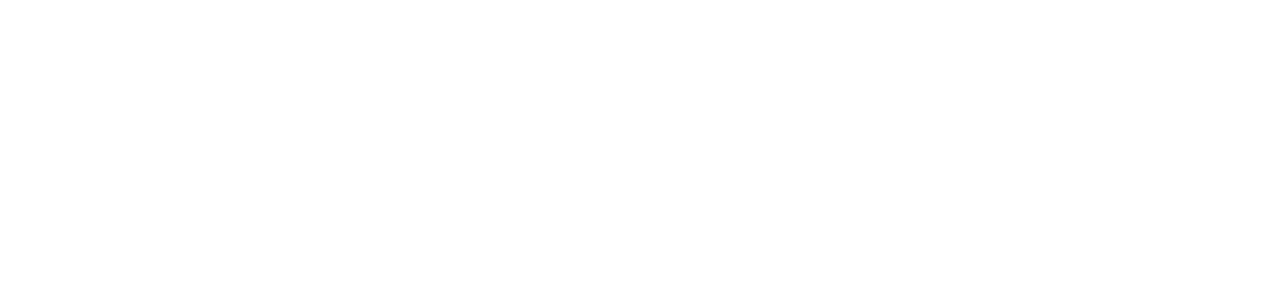
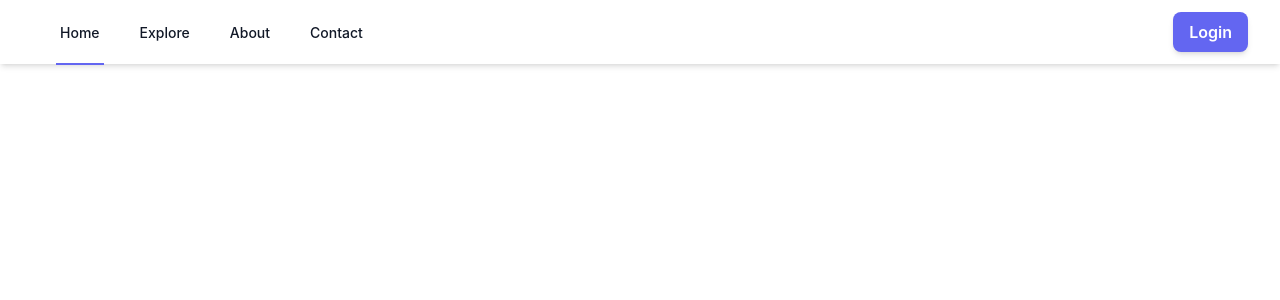
Before and after one commit to ArianXh/skill-sharing-platform, a React (Create React App) app in the folder skill-sharing-frontend/: page /about in a window 1280 px wide. Before the commit this address had no page. Shown: the top 300 px of the page. Built offline with nearby package versions, Linux system fonts and the light colour scheme.

Commit message:
Added the pages About, Contact, Explore with btemplate nav and added the routes for each page

```diff
--- a/skill-sharing-frontend/src/App.js
+++ b/skill-sharing-frontend/src/App.js
@@ -7,17 +7,23 @@
 import UserDashboard from './pages/UserDashboard';
 import './index.css';
 import EditProfile from './components/EditUserProfile';
+import Explore from './pages/Explore';
+import About from './pages/About';
+import Contact from './pages/Contact';
 
 function App() {
   return (
     <Router>
       <Routes>
-        <Route path="/" element={<HomePage />} />
+        <Route path="/" element={< HomePage />} />
         <Route path='/profile' element={< UserProfilePage /> } />
         <Route path='/edit-profile' element={< EditProfile /> } />
         <Route path='/signup' element={< SignUpForm />} />
         <Route path='/login' element={< LoginForm />} />
         <Route path='/dashboard' element={< UserDashboard />} />
+        <Route path='/explore' element={< Explore /> } />
+        <Route path='/about' element={< About /> } />
+        <Route path='/contact' element={< Contact /> } />
       </Routes>
     </Router>
   );
--- /dev/null
+++ b/skill-sharing-frontend/src/pages/About.js
@@ -0,0 +1,43 @@
+import React from 'react'
+
+const About = () => {
+  return (
+    <div className="min-h-screen flex flex-col">
+      {/* Navigation Bar */}
+      <nav className="bg-white shadow-md">
+              <div className="max-w-7xl mx-auto px-4 sm:px-6 lg:px-8">
+                <div className="flex justify-between h-16">
+                  <div className="flex">
+                    <div className="flex-shrink-0">
+                    </div>
+                    <div className="hidden sm:-my-px sm:ml-6 sm:flex sm:space-x-8">
+                      <a href="/" className="text-gray-900 inline-flex items-center px-1 pt-1 border-b-2 border-indigo-500 text-sm font-medium">
+                        Home
+                      </a>
+                      <a href="/explore" className="text-gray-900 inline-flex items-center px-1 pt-1 border-b-2 border-transparent text-sm font-medium">
+                        Explore
+                      </a>
+                      <a href="/about" className="text-gray-900 inline-flex items-center px-1 pt-1 border-b-2 border-transparent text-sm font-medium">
+                        About
+                      </a>
+                      <a href="/contact" className="text-gray-900 inline-flex items-center px-1 pt-1 border-b-2 border-transparent text-sm font-medium">
+                        Contact
+                      </a>
+                    </div>
+                  </div>
+                  <a href="/login" className="hidden sm:ml-6 sm:flex sm:items-center">
+                    <button
+                    type="button"
+                    className="px-4 py-2 bg-indigo-500 text-white font-semibold rounded-lg shadow-md hover:bg-indigo-400 focus:outline-none"
+                    >
+                    Login
+                    </button>
+                  </a>
+                </div>
+              </div>
+            </nav>
+    </div>
+  )
+}
+
+export default About
--- /dev/null
+++ b/skill-sharing-frontend/src/pages/Contact.js
@@ -0,0 +1,43 @@
+import React from 'react'
+
+const Contact = () => {
+  return (
+    <div className="min-h-screen flex flex-col">
+      {/* Navigation Bar */}
+      <nav className="bg-white shadow-md">
+              <div className="max-w-7xl mx-auto px-4 sm:px-6 lg:px-8">
+                <div className="flex justify-between h-16">
+                  <div className="flex">
+                    <div className="flex-shrink-0">
+                    </div>
+                    <div className="hidden sm:-my-px sm:ml-6 sm:flex sm:space-x-8">
+                      <a href="/" className="text-gray-900 inline-flex items-center px-1 pt-1 border-b-2 border-indigo-500 text-sm font-medium">
+                        Home
+                      </a>
+                      <a href="/explore" className="text-gray-900 inline-flex items-center px-1 pt-1 border-b-2 border-transparent text-sm font-medium">
+                        Explore
+                      </a>
+                      <a href="/about" className="text-gray-900 inline-flex items-center px-1 pt-1 border-b-2 border-transparent text-sm font-medium">
+                        About
+                      </a>
+                      <a href="/contact" className="text-gray-900 inline-flex items-center px-1 pt-1 border-b-2 border-transparent text-sm font-medium">
+                        Contact
+                      </a>
+                    </div>
+                  </div>
+                  <a href="/login" className="hidden sm:ml-6 sm:flex sm:items-center">
+                    <button
+                    type="button"
+                    className="px-4 py-2 bg-indigo-500 text-white font-semibold rounded-lg shadow-md hover:bg-indigo-400 focus:outline-none"
+                    >
+                    Login
+                    </button>
+                  </a>
+                </div>
+              </div>
+            </nav>
+    </div>
+  )
+}
+
+export default Contact
--- /dev/null
+++ b/skill-sharing-frontend/src/pages/Explore.js
@@ -0,0 +1,43 @@
+import React from 'react'
+
+const Explore = () => {
+  return (
+    <div className="min-h-screen flex flex-col">
+      {/* Navigation Bar */}
+      <nav className="bg-white shadow-md">
+              <div className="max-w-7xl mx-auto px-4 sm:px-6 lg:px-8">
+                <div className="flex justify-between h-16">
+                  <div className="flex">
+                    <div className="flex-shrink-0">
+                    </div>
+                    <div className="hidden sm:-my-px sm:ml-6 sm:flex sm:space-x-8">
+                      <a href="/" className="text-gray-900 inline-flex items-center px-1 pt-1 border-b-2 border-indigo-500 text-sm font-medium">
+                        Home
+                      </a>
+                      <a href="/explore" className="text-gray-900 inline-flex items-center px-1 pt-1 border-b-2 border-transparent text-sm font-medium">
+                        Explore
+                      </a>
+                      <a href="/about" className="text-gray-900 inline-flex items-center px-1 pt-1 border-b-2 border-transparent text-sm font-medium">
+                        About
+                      </a>
+                      <a href="/contact" className="text-gray-900 inline-flex items-center px-1 pt-1 border-b-2 border-transparent text-sm font-medium">
+                        Contact
+                      </a>
+                    </div>
+                  </div>
+                  <a href="/login" className="hidden sm:ml-6 sm:flex sm:items-center">
+                    <button
+                    type="button"
+                    className="px-4 py-2 bg-indigo-500 text-white font-semibold rounded-lg shadow-md hover:bg-indigo-400 focus:outline-none"
+                    >
+                    Login
+                    </button>
+                  </a>
+                </div>
+              </div>
+            </nav>
+    </div>
+  )
+}
+
+export default Explore
--- a/skill-sharing-frontend/src/pages/HomePage.js
+++ b/skill-sharing-frontend/src/pages/HomePage.js
@@ -10,17 +10,15 @@
                 <div className="flex justify-between h-16">
                   <div className="flex">
                     <div className="flex-shrink-0">
-
-
                     </div>
                     <div className="hidden sm:-my-px sm:ml-6 sm:flex sm:space-x-8">
-                      <a href="#" className="text-gray-900 inline-flex items-center px-1 pt-1 border-b-2 border-indigo-500 text-sm font-medium">
+                      <a href="/" className="text-gray-900 inline-flex items-center px-1 pt-1 border-b-2 border-indigo-500 text-sm font-medium">
                         Home
                       </a>
-                      <a href="#" className="text-gray-900 inline-flex items-center px-1 pt-1 border-b-2 border-transparent text-sm font-medium">
+                      <a href="/explore" className="text-gray-900 inline-flex items-center px-1 pt-1 border-b-2 border-transparent text-sm font-medium">
                         Explore
                       </a>
-                      <a href="#" className="text-gray-900 inline-flex items-center px-1 pt-1 border-b-2 border-transparent text-sm font-medium">
+                      <a href="/about" className="text-gray-900 inline-flex items-center px-1 pt-1 border-b-2 border-transparent text-sm font-medium">
                         About
                       </a>
                       <a href="#" className="text-gray-900 inline-flex items-center px-1 pt-1 border-b-2 border-transparent text-sm font-medium">
--- a/skill-sharing-frontend/src/pages/UserProfilePage.js
+++ b/skill-sharing-frontend/src/pages/UserProfilePage.js
@@ -36,6 +36,41 @@
 
 
   return (
+
+    <div className="min-h-screen flex flex-col">
+      {/* Navigation Bar */}
+      <nav className="bg-white shadow-md">
+              <div className="max-w-7xl mx-auto px-4 sm:px-6 lg:px-8">
+                <div className="flex justify-between h-16">
+                  <div className="flex">
+                    <div className="flex-shrink-0">
+                    </div>
+                    <div className="hidden sm:-my-px sm:ml-6 sm:flex sm:space-x-8">
+                      <a href="/" className="text-gray-900 inline-flex items-center px-1 pt-1 border-b-2 border-indigo-500 text-sm font-medium">
+                        Home
+                      </a>
+                      <a href="/explore" className="text-gray-900 inline-flex items-center px-1 pt-1 border-b-2 border-transparent text-sm font-medium">
+                        Explore
+                      </a>
+                      <a href="/about" className="text-gray-900 inline-flex items-center px-1 pt-1 border-b-2 border-transparent text-sm font-medium">
+                        About
+                      </a>
+                      <a href="/contact" className="text-gray-900 inline-flex items-center px-1 pt-1 border-b-2 border-transparent text-sm font-medium">
+                        Contact
+                      </a>
+                    </div>
+                  </div>
+                  <a href="/login" className="hidden sm:ml-6 sm:flex sm:items-center">
+                    <button
+                    type="button"
+                    className="px-4 py-2 bg-indigo-500 text-white font-semibold rounded-lg shadow-md hover:bg-indigo-400 focus:outline-none"
+                    >
+                    Login
+                    </button>
+                  </a>
+                </div>
+              </div>
+            </nav>
             <div className="max-w-4xl mx-auto p-6 bg-white shadow-lg rounded-lg mt-10">
                 <h1 className="text-4xl font-bold text-gray-800 mb-6">{user.name}'s Profile</h1>
                 <div className="text-lg text-gray-700 mb-4">
@@ -54,6 +89,7 @@
                     ))}
                 </ul>
             </div>
+    </div>
   )
 }
 
```
Also changed, not shown: 1 other file (tests, documents, lock files or other folders). Lines whose indentation alone changed are shown as unchanged.
